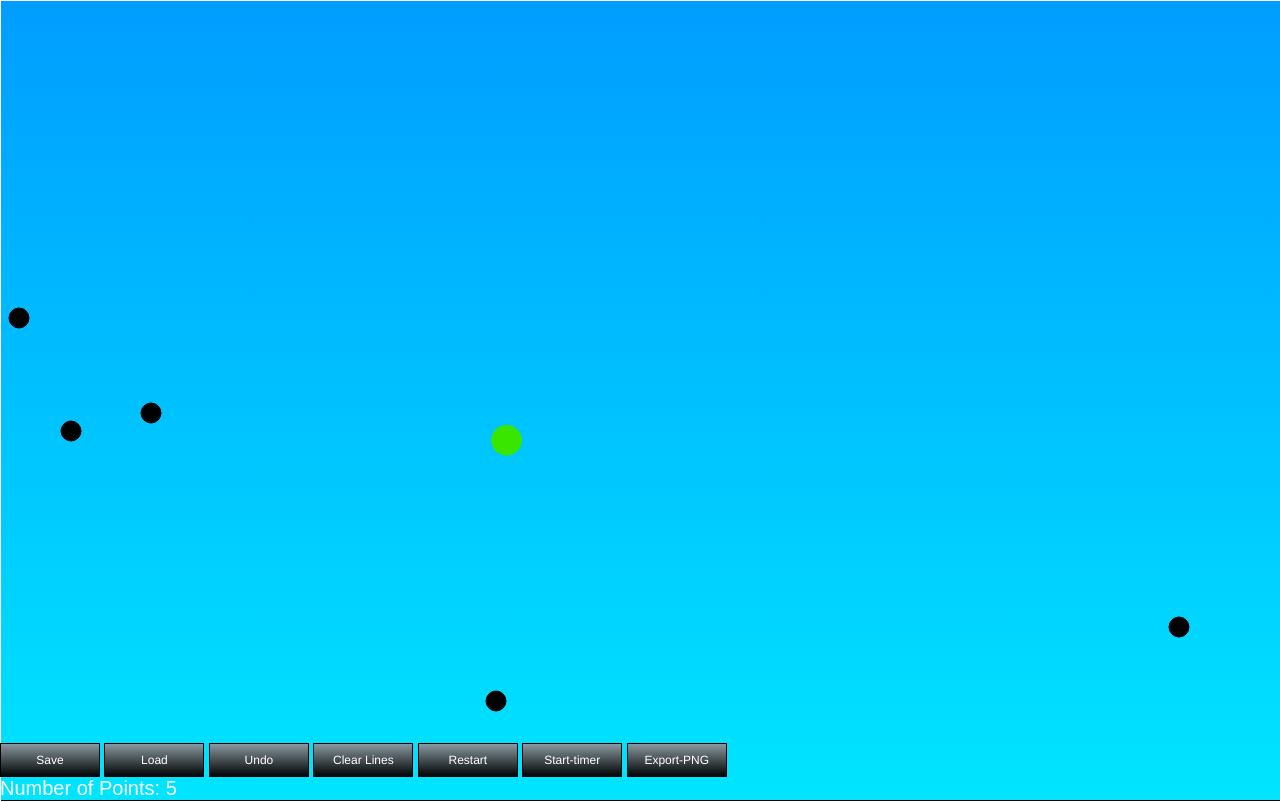
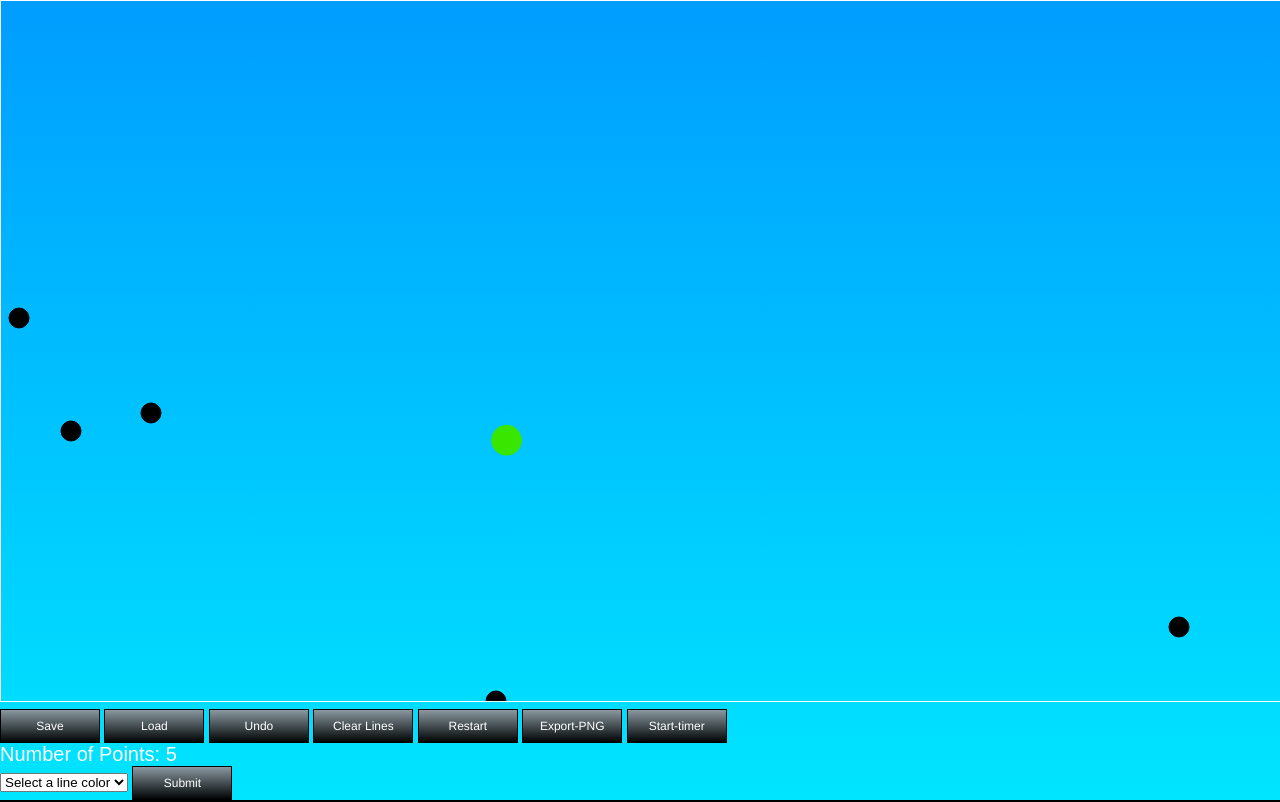
Before and after one commit to ChocolateVS/Exam, a plain HTML site: page index.html in a window 1280 px wide. Both pictures are taken after typing "5" into the empty fields and a click on the button "GO". Drawn offline with Linux system fonts and the light colour scheme.

Commit message:
Bug Fixes

```diff
--- a/index.html
+++ b/index.html
@@ -16,23 +16,31 @@
 					<input class="input" id="dots" type="number" min="1" max="15" placeholder="Random">
 					<input class="button" id="start" value="  GO  " type="button" onClick="start()"><br>
 					<input type="checkbox" id="randomLineColor"><p> Random Line color </p><br>
-					<input type="checkbox" id="randomDotColor"><p> Random Dot color </p>
+					<input type="checkbox" id="randomDotColor" style="color: black, border:0;"><p> Random Dot color </p>
 			</div></center>
 		</header>
 		<div class="wrapper" id="canvases">
 			<canvas id="game1" width="100px" height="100px" style="border:1px solid white"></canvas>
 			<canvas id="lineCanvas" style="border:1px solid white"></canvas>
-		</div>
+		</div> <br>
 		<div id="tools">
 			<input class="button" id="save" value="Save" type="button" onClick="save()">
 			<input class="button" id="loadp" value="Load" type="button" onClick="load()">
 			<input class="button" id="undo" value="Undo" type="button" onClick="undo()">
 			<input class="button" id="reload" value="Clear Lines" type="button" onClick="reload()">
 			<input class="button" id="restart" value="Restart" type="button" onClick="restart()">
+			<input class="button" id="export" value="Export-PNG" type="button" onClick="exportAsPng()">
 			<input class="button" id="timer" value="Start-timer" type="button" onClick="timer()">
-			<input class="button" id="export" value="Export-PNG" type="button" onClick="exportAsPng()">
 			<span id="clock"></span><br>
 			<p>Number of Points: </p><p id="numberofpoints"></p>
+			<div id="colours">
+				<select id="colourSelect" name="colourSelect">
+					<option value="" selected="" class="option">Select a line color</option>
+					<option value='red' class="option">Path 1 - Red</option>
+					<option value='yellow' class="option">Path 2 - Yellow</option>
+				</select>
+				<input class="button" type="button" onclick="colourSelect()" value="Submit">
+			</div>
 		</div>
 		<center><div id="calculator">
 				<h1>TIME CALCULATOR</h2>
@@ -57,11 +65,14 @@
 				<p>A Computer with these specs would take: </p><p id="time">-</p> <p id="unit"> Seconds</p> <p>to solve this</p>
 		</center></div>
 		<div id="updates">
-			<h3>Upcoming in V2.0</h3>
+			<h3>Upcoming in V2.0 (Friday 15th Feb)</h3>
 			<ul>
 				<li>Dragged Line Color Selector</li>
 				<li>Different Lines/Paths/Colors on the same diagram</li>
 				<li>More Time Calculator Intergration EG, Bot time vs Human time to solve</li>
+			</ul>
+			<h3>Upcoming in V3.0 (Monday 18th Feb)</h3>
+			<ul>
 				<li>Automatic shortest route solver using different algorithms</li>
 			</ul>
 		</div>
@@ -102,9 +113,9 @@
 				document.getElementById("calculator").style.display = "none";
 				document.getElementById("canvases").style.display = "block";
 				canvas.width = window.innerWidth;//Set Canvases to full width and height
-				canvas.height = window.innerHeight;
+				canvas.height = window.innerHeight - 100;
 				lineCanvas.width = window.innerWidth;
-				lineCanvas.height = window.innerHeight;
+				lineCanvas.height = window.innerHeight - 100;
 				animate(); //Begin
 				drawStart(); //Draw Start Point
 				init(); //Initialze gameplay requirements
@@ -352,6 +363,12 @@
 				}
 				return color; //Function returns a random color
 			}
+			function colourSelect () {
+				colour = document.getElementById("colourSelect").value;
+				lineColor = "black";
+				if (colour == 'yellow') { lineColour = 'yellow'; }
+				if (colour == 'purple') { lineColour = 'purple'; }
+			}
 		</script>
 		<style>
 			html {
```
